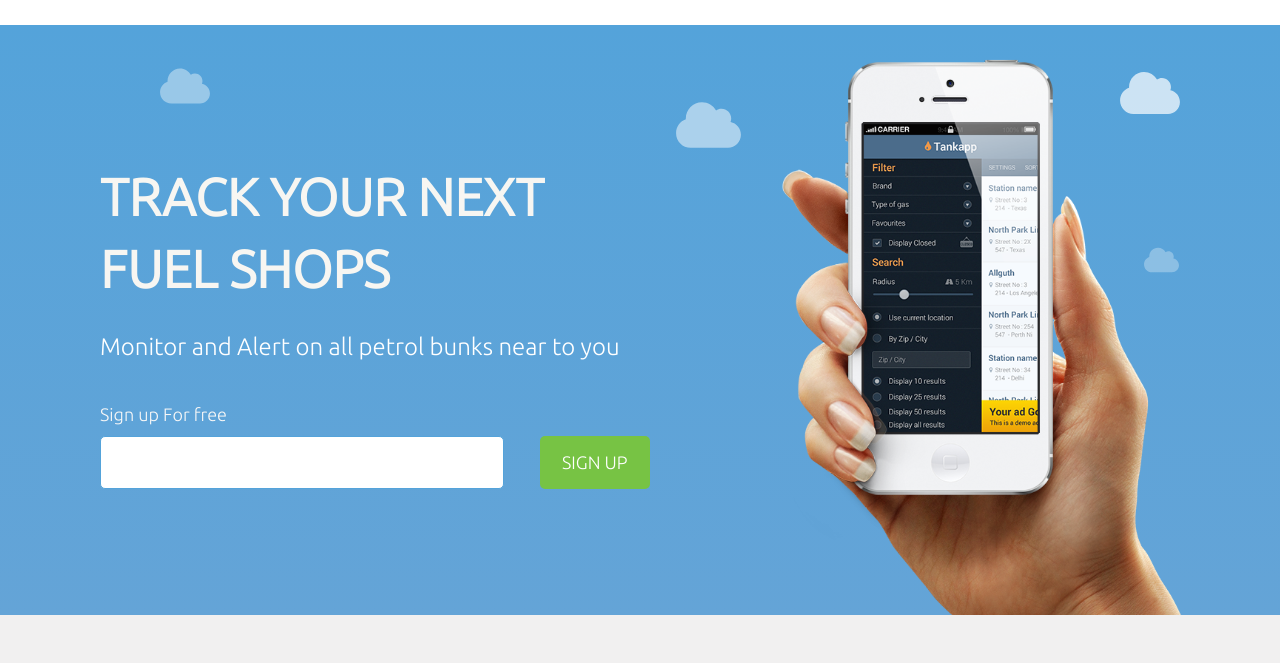
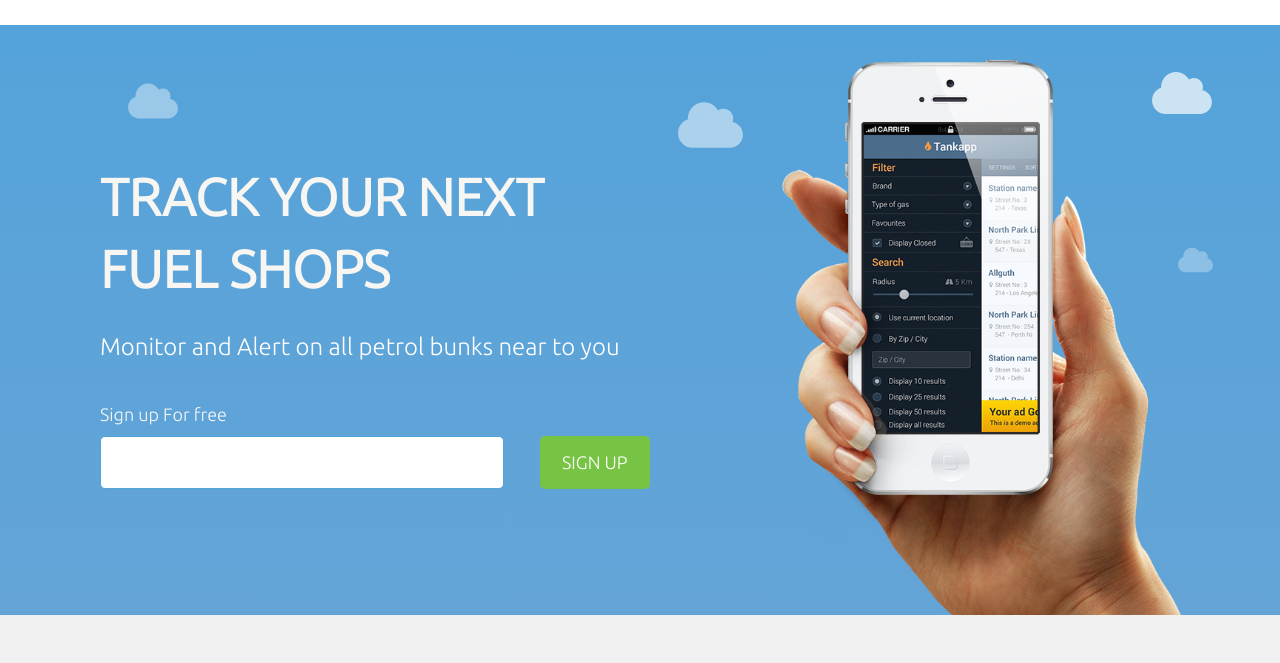
Before and after one commit to kamiour/TankApp, a plain HTML site: page index.html in a window 1280 px wide. Shown: the part 68-731 px from the top of the page. Drawn offline with nearby package versions, Linux system fonts and the light colour scheme; a web font is replaced by a local one.

Commit message:
modified clouds

```diff
--- a/css/components/hero.css
+++ b/css/components/hero.css
@@ -3,24 +3,12 @@
   padding: 20px 0 0 0;
   background-image: linear-gradient(to bottom,#54a3da, #64a4d7);
   position: relative;
-}
-
-.hero-clouds {
-  display: none;
-  position: absolute;
-  top: 0;
-  left: 0;
-  right: 0;
-  bottom: 0;
-}
-
-.hero-clouds .container {
-  position: relative;
-  height: 100%;
+  overflow: hidden;
 }
 
 .hero-cloud {
   position: absolute;
+  z-index: 1;
 }
 
 .cloud-1 {
--- a/index.html
+++ b/index.html
@@ -85,9 +85,6 @@
               </figure>
             </div>
           </div>
-        </div>
-        <div class="hero-clouds">
-          <div class="container">
           <figure class="hero-cloud cloud-1">
             <img class="img" src="images/icons/cloud-hero.svg" alt="not found">
           </figure>
@@ -100,7 +97,6 @@
           <figure class="hero-cloud cloud-4">
             <img class="img" src="images/icons/cloud-hero.svg" alt="not found">
           </figure>
-          </div>
         </div>
       </section>
 
```
Lines whose indentation alone changed are shown as unchanged.
